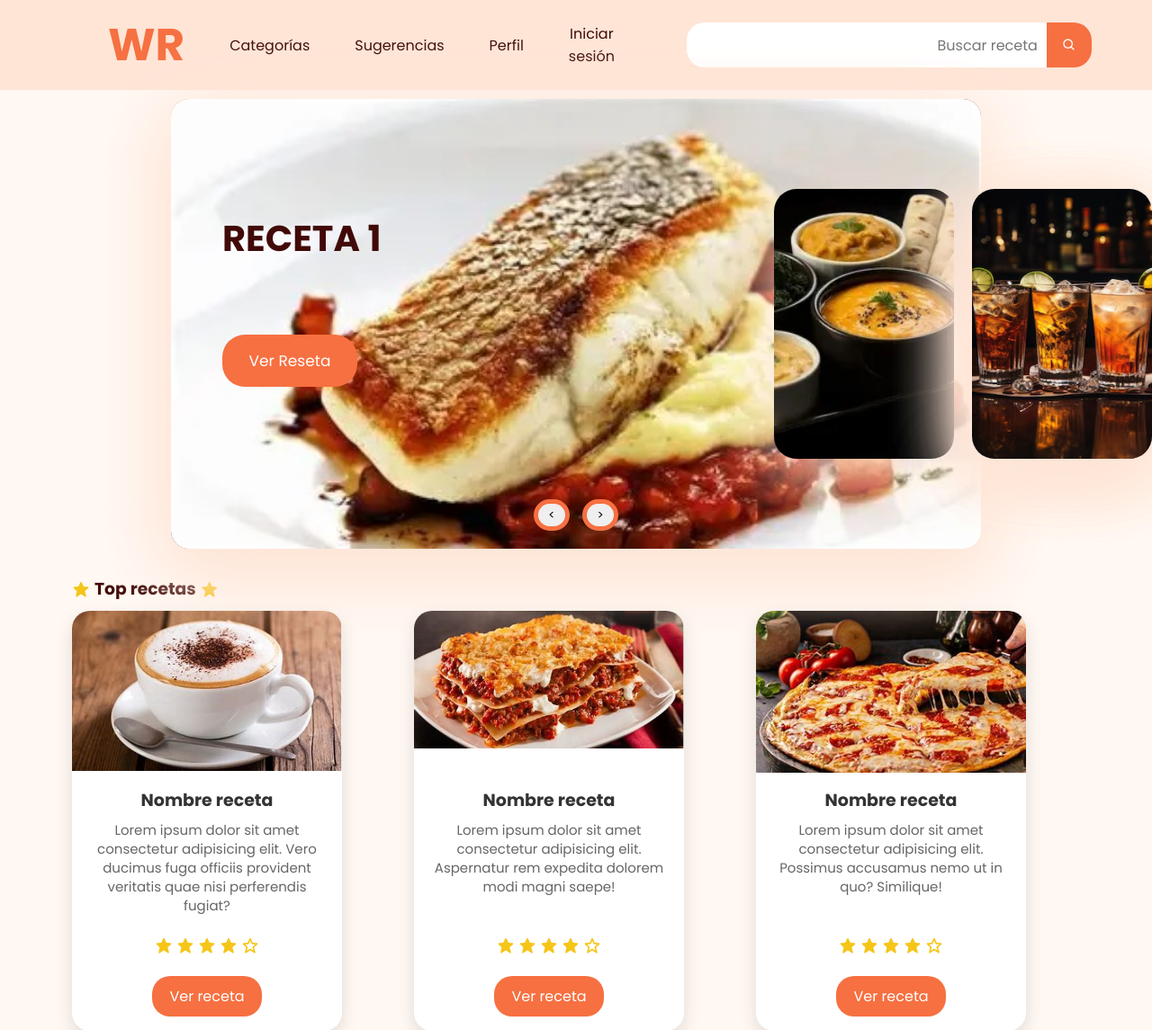
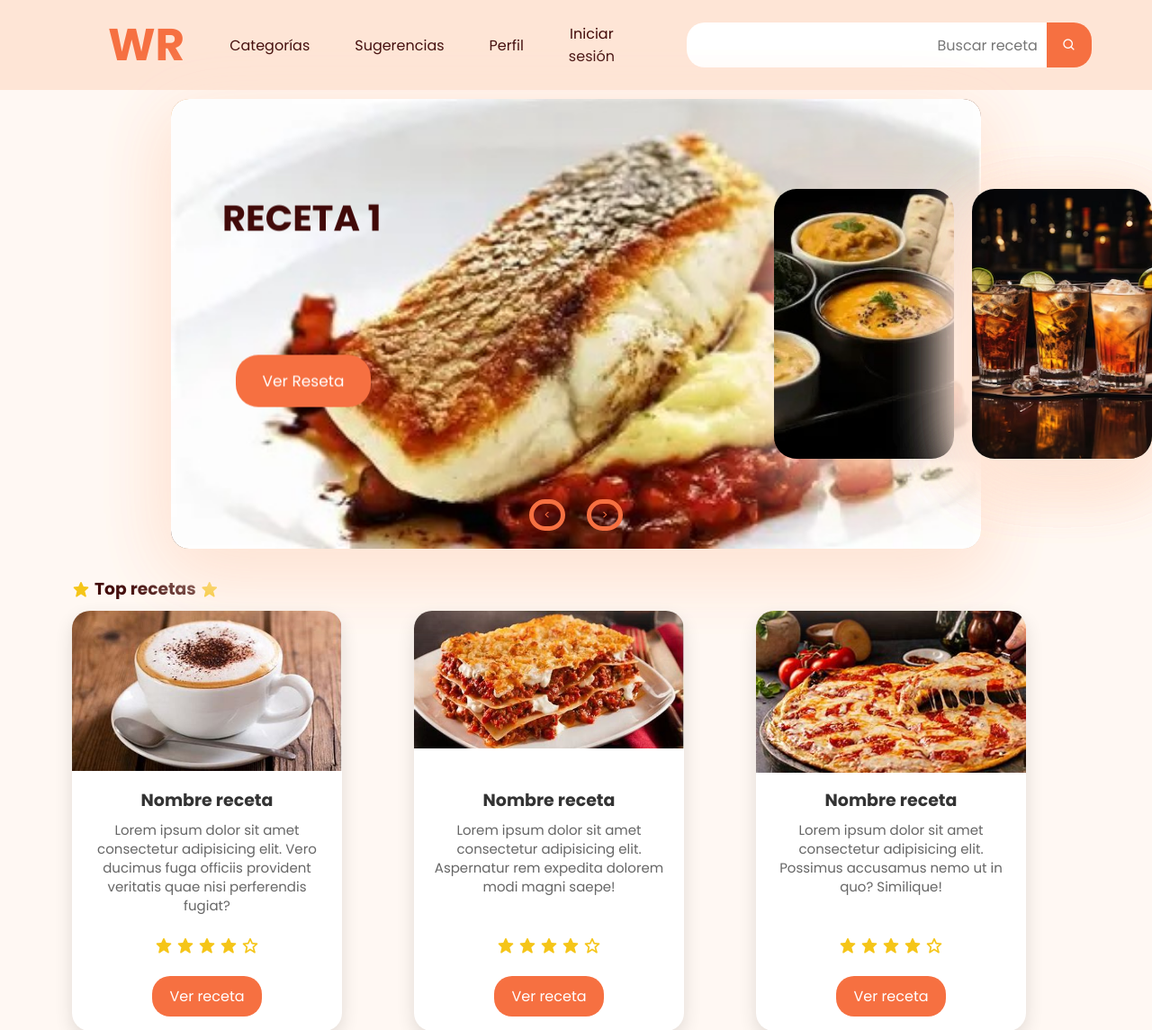
Before and after one commit to Misael-Barajas/WikiRecetas, a Flask app: page / in a window 1280 px wide. Shown: the top 1145 px of the page at 90% size. Run offline with Flask 3, Linux system fonts and the light colour scheme.

Commit message:
Detallitos

```diff
--- a/static/style.css
+++ b/static/style.css
@@ -604,6 +604,8 @@ footer {
  transition: all 0.5s;
  cursor: pointer;
  margin: 5px;
+ margin-top: 50px;
+ margin-left: 20px;
  animation: animate 1s ease-in-out 1 forwards;
 }
 
@@ -652,17 +654,19 @@ footer {
 }
 .button button{
   width: 40px;
+  color: var(--primaryColor);
   height: 35px;
   border-radius: 30px;
   border: none;
+  background-color: transparent;
   cursor: pointer;
-  margin: 0 5px;
+  margin: 0 10px;
   border: 5px solid var(--primaryColor);
   transition: 0.3s;
 
   &:hover{
-    background: var(--cardColor);
-    color: var(--primaryColor)  ;
+    background: var(--primaryColor);
+    color: white;
   }
 }
 
@@ -935,7 +939,7 @@ footer {
   margin-left: 290px;
 }
 .imagenes input{
-  margin-left: 150px;
+  margin-left: 145px;
   width: 728px;
   padding: 0.875rem;
   font-size: 1rem;
```
